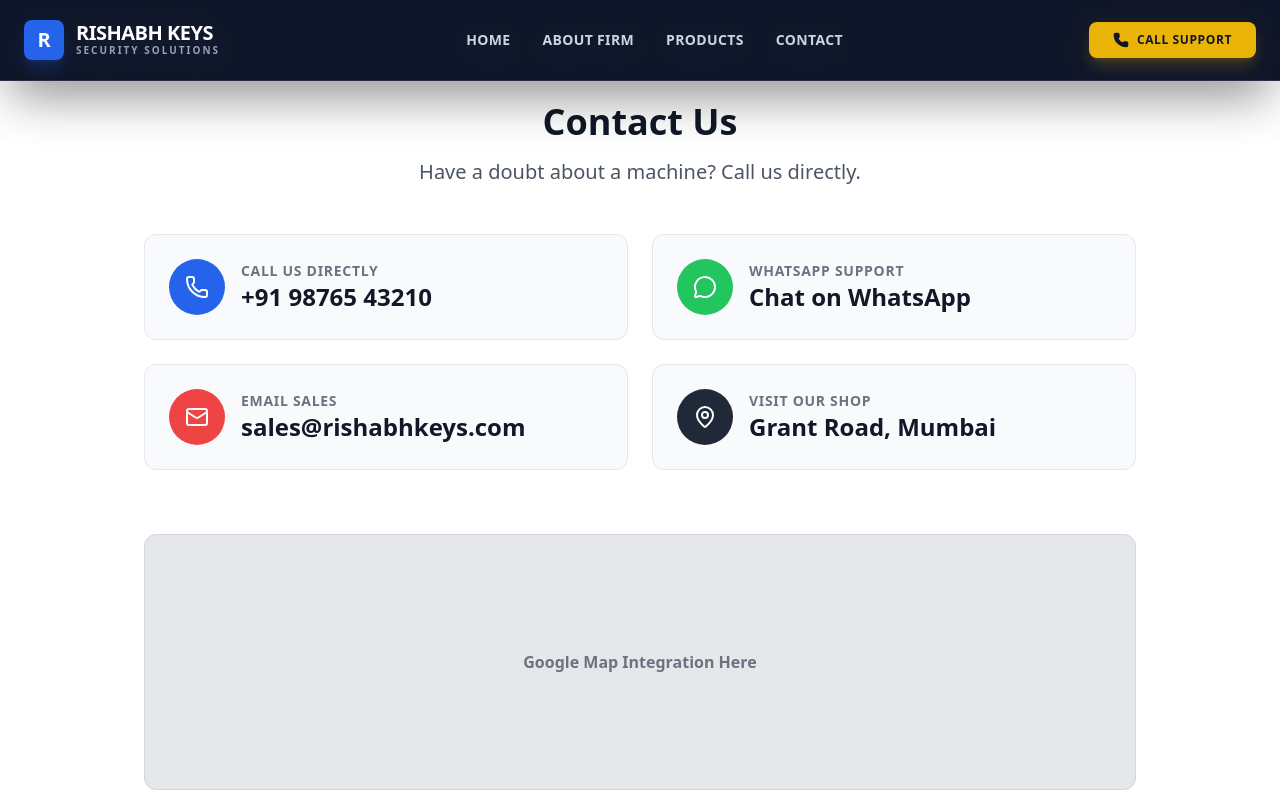
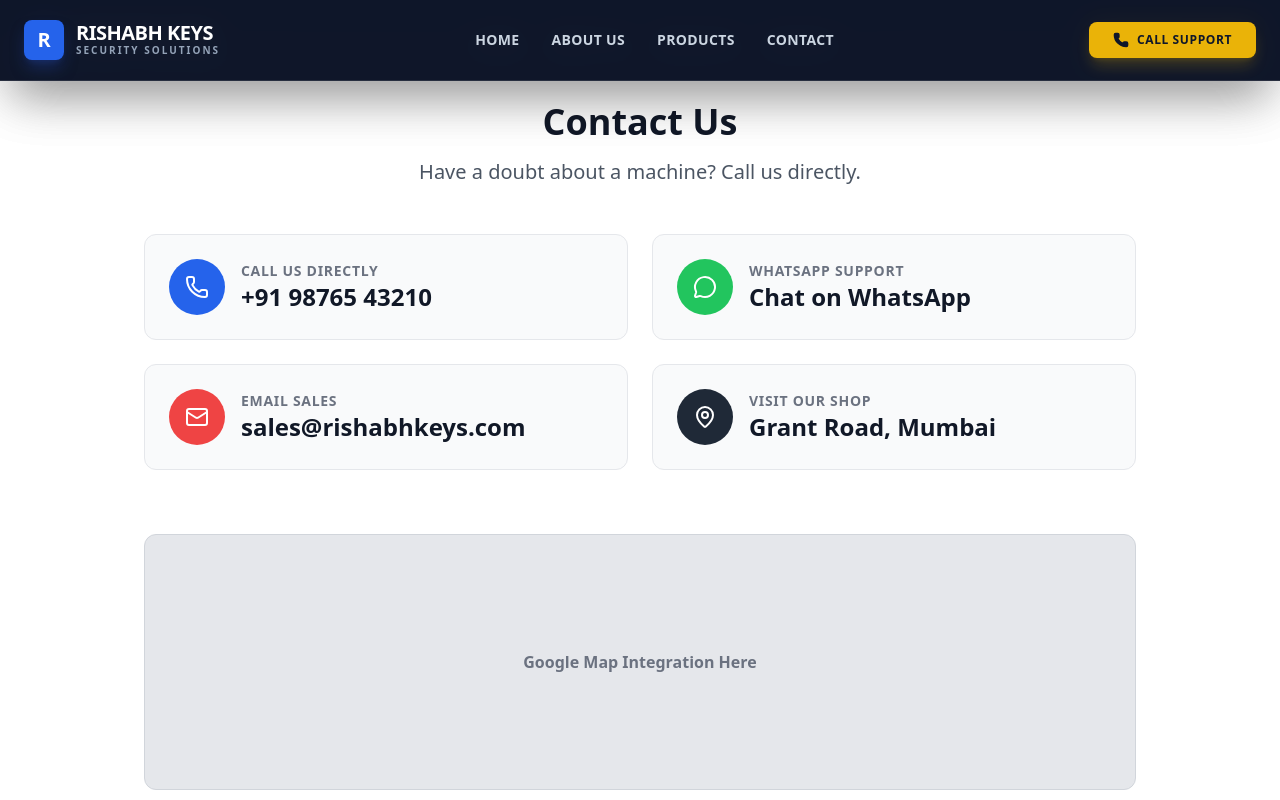
Before and after one commit to krishikajain28/carkeys-website, a React (Vite) app: page /contact in a window 1280 px wide. Shown: the top 800 px of the page. Built offline with nearby package versions, Linux system fonts and the light colour scheme.

Commit message:
padding added

```diff
--- a/src/components/layout/Header.jsx
+++ b/src/components/layout/Header.jsx
@@ -23,8 +23,8 @@ const Header = () => {
 
   const navLinks = [
     { name: "Home", path: "/" },
-    { name: "About Firm", path: "/about" },
-    { name: "Products", path: "/blank-keys" }, // Points to your products page
+    { name: "About Us", path: "/about" },
+    { name: "Products", path: "/blank-keys" },
     { name: "Contact", path: "/contact" },
   ];
 
--- a/src/components/sections/Hero.jsx
+++ b/src/components/sections/Hero.jsx
@@ -30,7 +30,7 @@ const Hero = () => {
   };
 
   return (
-    <section className="relative w-full py-32 bg-slate-900 overflow-hidden">
+    <section className="relative w-full py-28 bg-slate-900 overflow-hidden">
       {/* BACKGROUND IMAGE: Cinematic Slow Zoom Animation */}
       <div className="absolute inset-0 z-0">
         <motion.div
--- a/src/pages/Home.jsx
+++ b/src/pages/Home.jsx
@@ -21,7 +21,8 @@ const Home = () => {
         <VideoGallery />
 
         {/* About Placeholder (Simple Text Section) */}
-        <section className="bg-gray-900 text-white py-16 px-4">
+        <section className="bg-gray-900 text-white py-8 px-4">
+          {" "}
           <div className="max-w-4xl mx-auto text-center md:text-left">
             <h2 className="text-2xl font-bold mb-4 text-yellow-400">
               About Rishabh Keys
```
